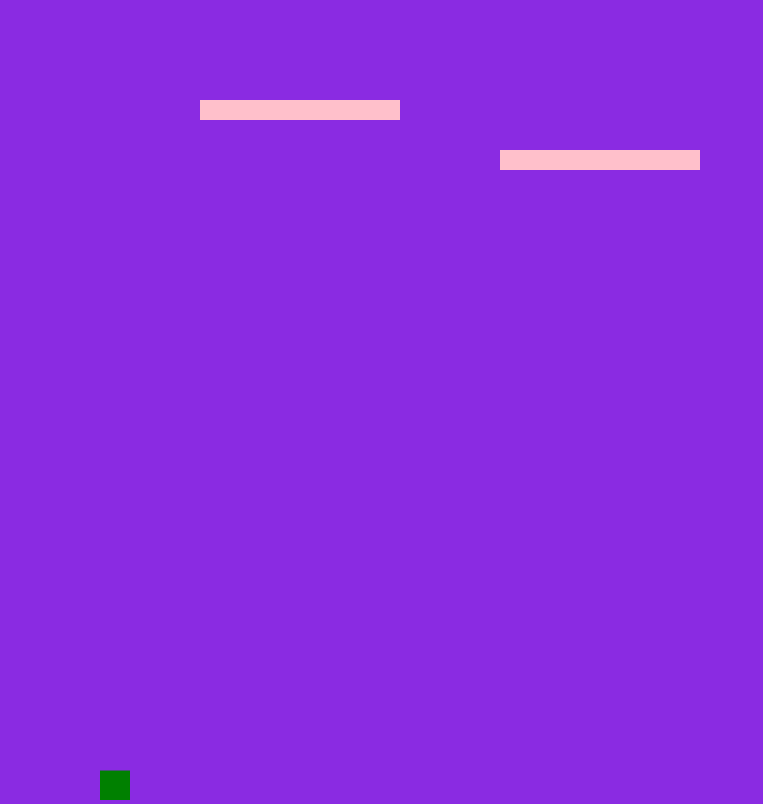
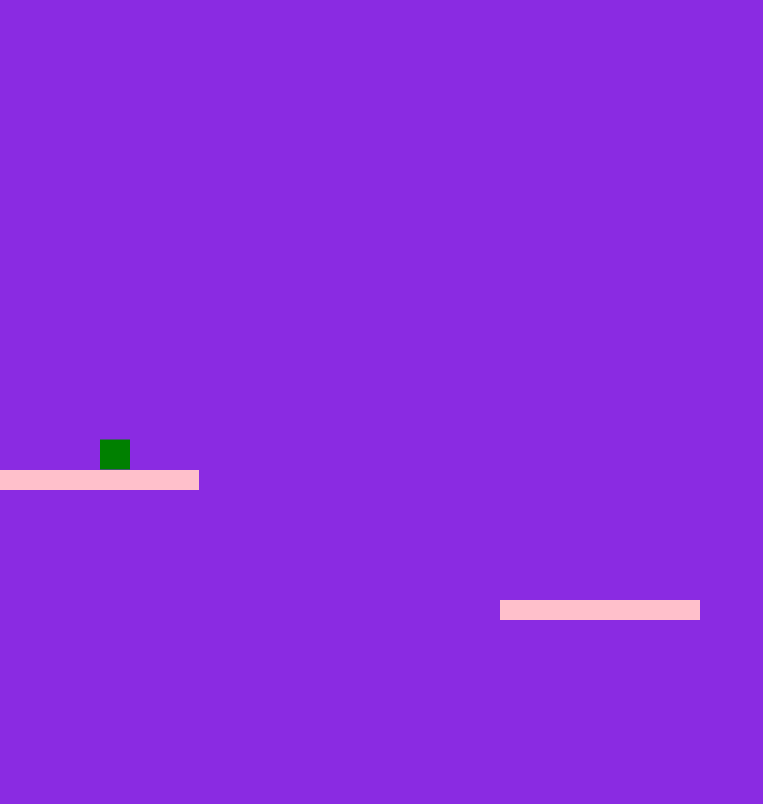
Before and after one commit to Keya-Moradi/Mahsa-Amini, a plain HTML site: page index.html in a window 1280 px wide. Shown: the whole page, without its empty margins (0-763 px from the left). Drawn offline with Linux system fonts and the light colour scheme.

Commit message:
platforms

```diff
--- a/app.js
+++ b/app.js
@@ -57,9 +57,9 @@ class Platform {
 }
 const mahsa = new Player()
 const platforms = [new Platform({
-    x: 200, y: 100
+    x: -1, y: 470
 }), new Platform({
-    x: 500, y: 150
+    x: 500, y: 600
 })]
 
 const keys = {
@@ -76,6 +76,7 @@ let scrollOffset = 0
 function animate() {
     // recursive loop to change player properties over time
     requestAnimationFrame(animate)
+    c.fillStyle = 'white'
     // velocity of 1 makes it slow
     // clear canvas and take everything off of it and call playe's draw function and maintain its shape
     // call position and clear the width
--- a/index.html
+++ b/index.html
@@ -14,6 +14,10 @@
         body {
             margin: 0;
             background-color: blueviolet;
+            display: flex;
+            align-items: center;
+            justify-content: center;
+            height: 100vh;
         }
     </style>
     <canvas></canvas>
```
